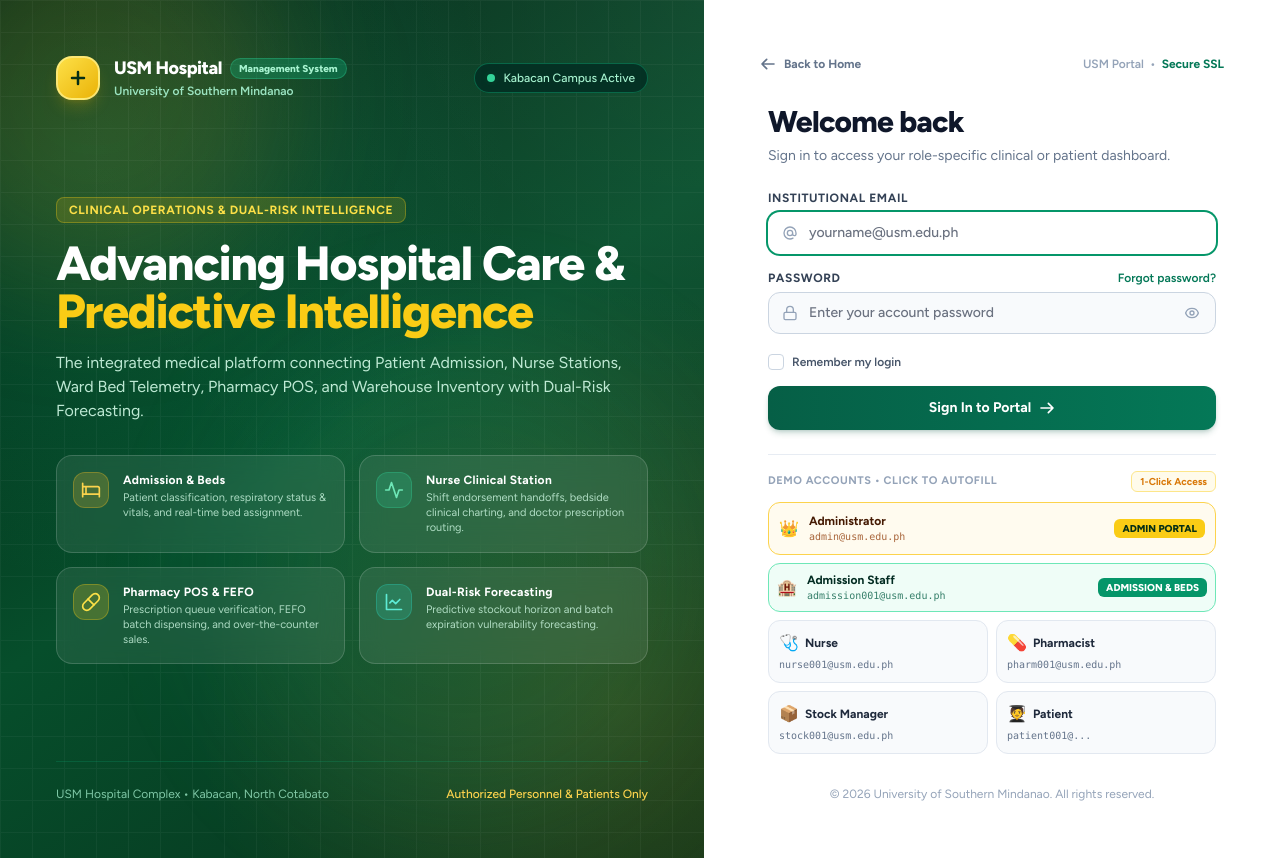
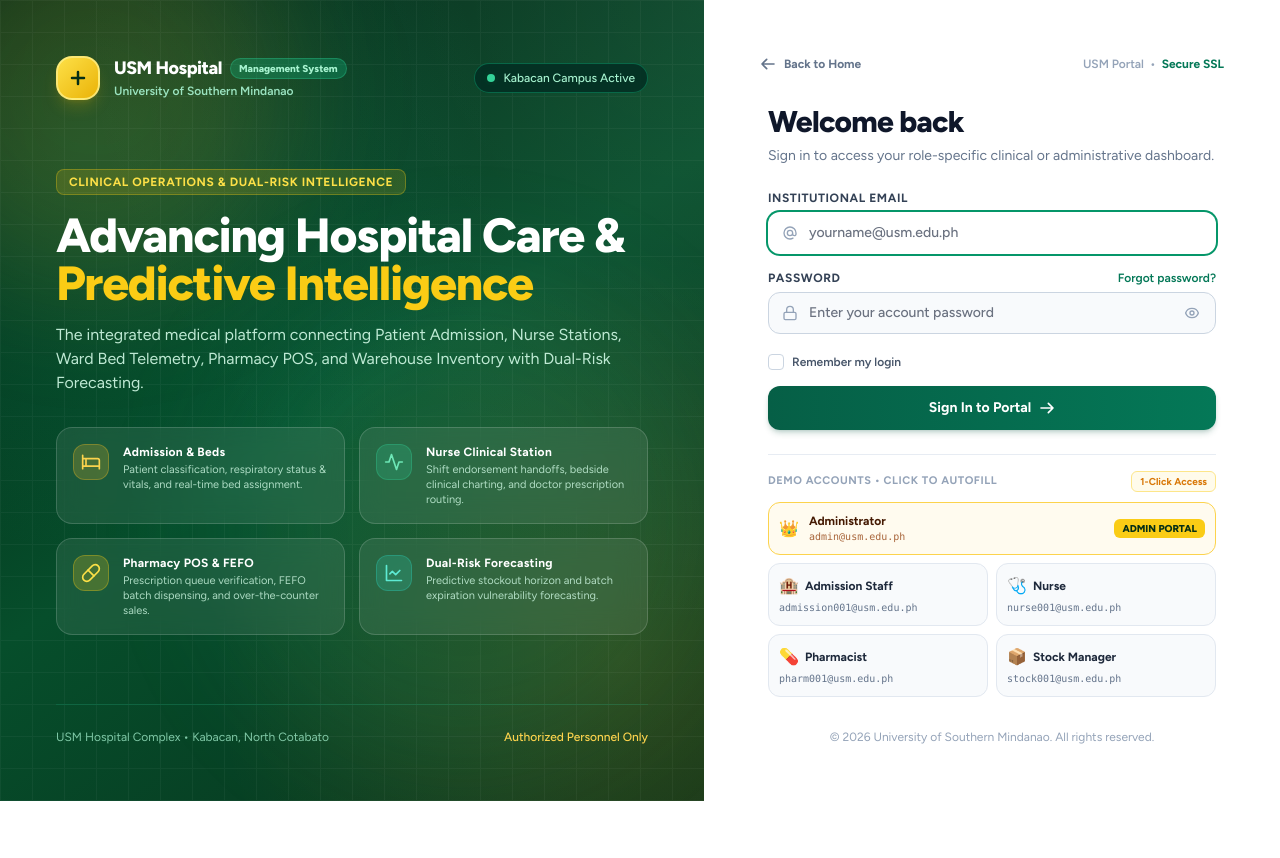
Before and after one commit to kenthianc/usm-pharmacy-system, a Laravel app: page /login in a window 1280 px wide. After the commit the page ends 801 px from the top, so only its background shows below. Run offline with Laravel 12, Linux system fonts and the light colour scheme; style sheets or scripts are compiled from the project's sources; parts of the project's set-up code (start-up, migrations or seed data) failed here and were passed over.

Commit message:
refactor: Remove patient demo login from sign in screen

```diff
--- a/resources/views/auth/login.blade.php
+++ b/resources/views/auth/login.blade.php
@@ -138,7 +138,7 @@
         <!-- Left Bottom: Institutional Trust Statement -->
         <div class="relative z-10 pt-6 border-t border-emerald-500/20 flex flex-col sm:flex-row sm:items-center justify-between gap-4 text-xs text-emerald-200/75">
             <p>USM Hospital Complex &bull; Kabacan, North Cotabato</p>
-            <span class="font-medium text-amber-300">Authorized Personnel &amp; Patients Only</span>
+            <span class="font-medium text-amber-300">Authorized Personnel Only</span>
         </div>
     </div>
 
@@ -171,7 +171,7 @@
                     Welcome back
                 </h2>
                 <p class="text-xs sm:text-sm text-slate-500">
-                    Sign in to access your role-specific clinical or patient dashboard.
+                    Sign in to access your role-specific clinical or administrative dashboard.
                 </p>
             </div>
 
@@ -319,17 +319,12 @@
                     <!-- Admission Staff -->
                     <button type="button"
                             onclick="autofillLogin('admission001@usm.edu.ph', 'admission123')"
-                            class="col-span-2 p-2 rounded-xl bg-emerald-50/80 hover:bg-emerald-100/80 border border-emerald-300 text-left transition-all hover:shadow-xs group cursor-pointer flex items-center justify-between">
-                        <div class="flex items-center gap-2.5">
-                            <span class="text-base">🏨</span>
-                            <div>
-                                <div class="text-xs font-bold text-emerald-950 group-hover:text-emerald-900">Admission Staff</div>
-                                <div class="text-[10px] text-emerald-800/80 font-mono">admission001@usm.edu.ph</div>
-                            </div>
+                            class="p-2.5 rounded-xl bg-slate-50 hover:bg-emerald-50 hover:border-emerald-300 border border-slate-200 text-left transition-all cursor-pointer group">
+                        <div class="flex items-center gap-1.5">
+                            <span>🏨</span>
+                            <span class="text-xs font-bold text-slate-800 group-hover:text-emerald-900">Admission Staff</span>
                         </div>
-                        <span class="text-[10px] font-black uppercase px-2 py-0.5 rounded-md bg-emerald-600 text-white shadow-2xs">
-                            Admission &amp; Beds
-                        </span>
+                        <div class="text-[10px] text-slate-500 font-mono truncate mt-0.5">admission001@usm.edu.ph</div>
                     </button>
 
                     <!-- Nurse -->
@@ -363,17 +358,6 @@
                             <span class="text-xs font-bold text-slate-800 group-hover:text-emerald-900">Stock Manager</span>
                         </div>
                         <div class="text-[10px] text-slate-500 font-mono truncate mt-0.5">stock001@usm.edu.ph</div>
-                    </button>
-
-                    <!-- Patient -->
-                    <button type="button"
-                            onclick="autofillLogin('patient001@student.usm.edu.ph', 'patient123')"
-                            class="p-2.5 rounded-xl bg-slate-50 hover:bg-emerald-50 hover:border-emerald-300 border border-slate-200 text-left transition-all cursor-pointer group">
-                        <div class="flex items-center gap-1.5">
-                            <span>🧑‍🎓</span>
-                            <span class="text-xs font-bold text-slate-800 group-hover:text-emerald-900">Patient</span>
-                        </div>
-                        <div class="text-[10px] text-slate-500 font-mono truncate mt-0.5">patient001@...</div>
                     </button>
                 </div>
             </div>
```
